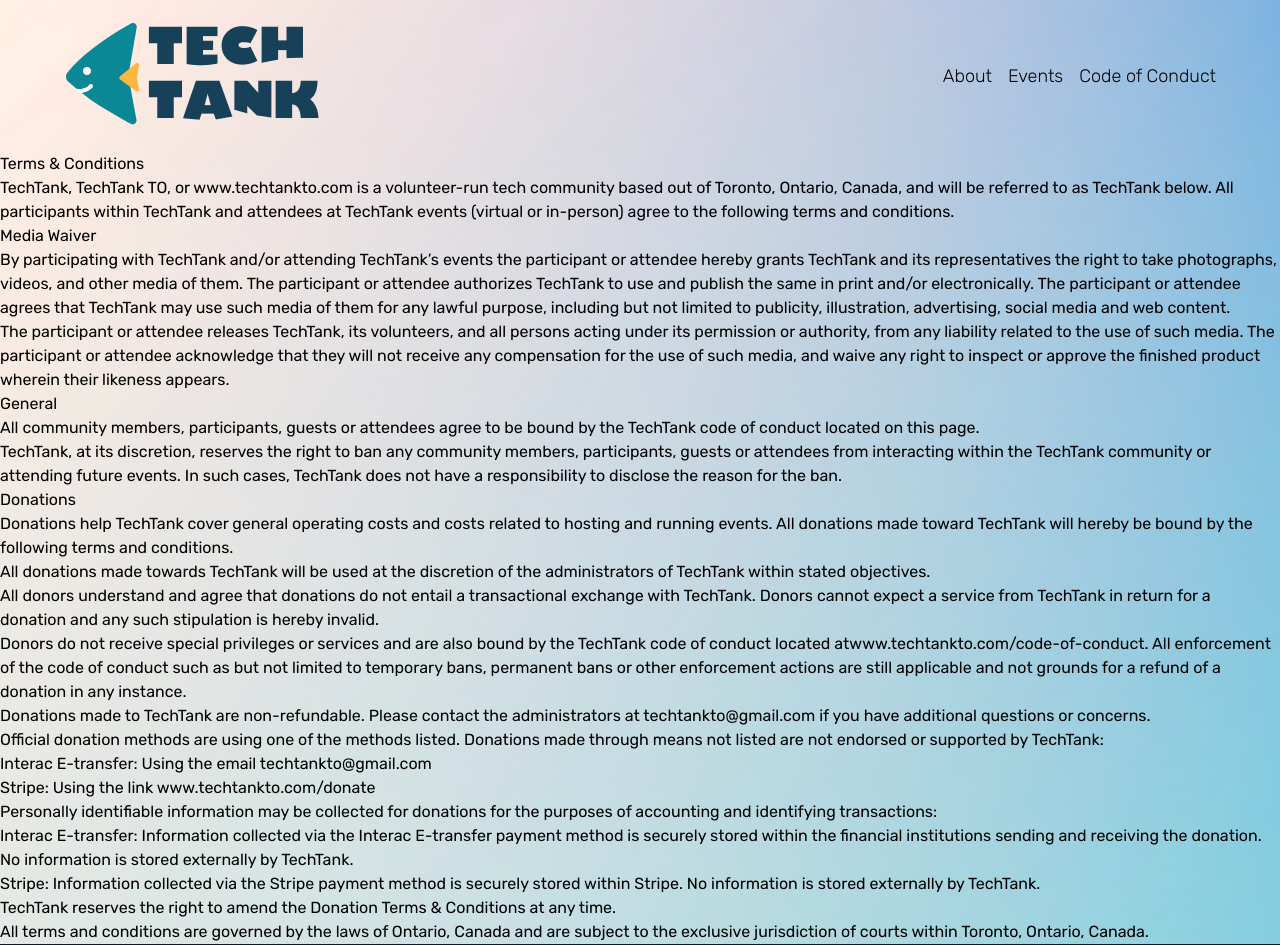
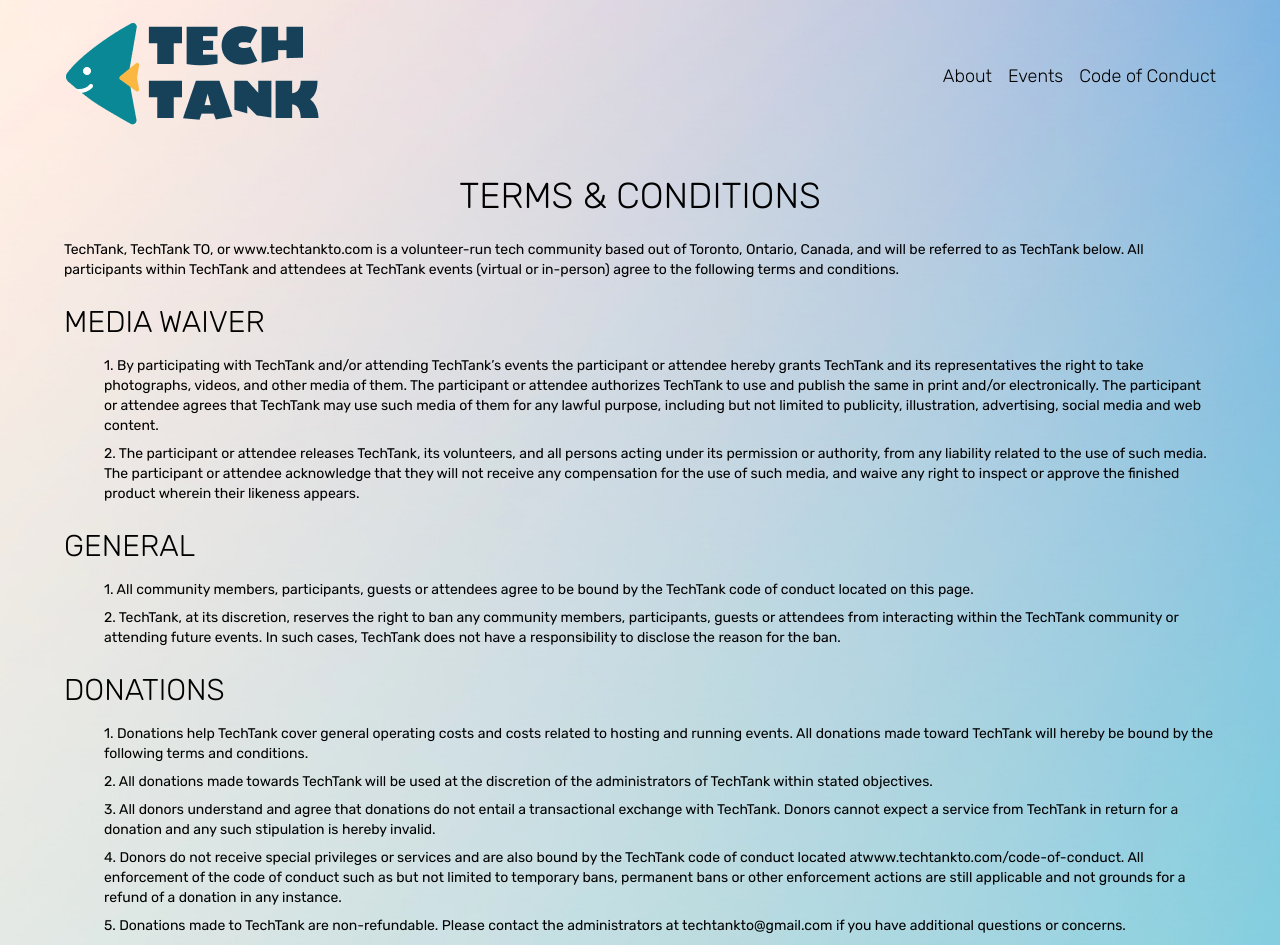
Before and after one commit to tech-tankorg/techtank-site, a Next.js app: page /terms-conditions in a window 1280 px wide. Shown: the top 945 px of the page. Built offline with nearby package versions, Linux system fonts and the light colour scheme.

Commit message:
styled TnC page

```diff
--- a/app/terms-conditions/page.tsx
+++ b/app/terms-conditions/page.tsx
@@ -1,10 +1,13 @@
 import { INTERNAL_LINKS } from "@/utils/constants/navigation";
 import Link from "next/link";
+import { twMerge } from "tailwind-merge";
 
 export default function TermsConditionsPage() {
   return (
     <main>
-      <h1>Terms & Conditions</h1>
+      <section
+        className={twMerge(Styles.wrapper, Styles.codeOfConduct, "pb-6")}>
+        <h2 className="text-center text-5xl p-3 m-3 uppercase font-light">Terms & Conditions</h2>
         <p>
           TechTank, TechTank TO, or{" "}
           <Link href="https://www.techtankto.com" target="_blank">
@@ -15,59 +18,56 @@
           TechTank and attendees at TechTank events (virtual or in-person) agree
           to the following terms and conditions.
         </p>
-      <h2>Media Waiver</h2>
+        <div className="my-6">
+          <h3 className="text-3xl uppercase font-light pb-2">Media Waiver</h3>
           <ol>
-        <li>
-          By participating with TechTank and/or attending TechTank’s events the
+            <li className="my-2 ml-10">
+              <span>1. </span>By participating with TechTank and/or attending TechTank’s events the
               participant or attendee hereby grants TechTank and its representatives
-          the right to take photographs, videos, and other media of them. The
-          participant or attendee authorizes TechTank to use and publish the
-          same in print and/or electronically. The participant or attendee
-          agrees that TechTank may use such media of them for any lawful
-          purpose, including but not limited to publicity, illustration,
-          advertising, social media and web content.
+              the right to take photographs, videos, and other media of them. The participant or attendee authorizes TechTank to use and publish the same in print and/or electronically. The participant or attendee agrees that TechTank may use such media of them for any lawful purpose, including but not limited to publicity, illustration, advertising, social media and web content.
             </li>
-        <li>
-          The participant or attendee releases TechTank, its volunteers, and all
-          persons acting under its permission or authority, from any liability
-          related to the use of such media. The participant or attendee
-          acknowledge that they will not receive any compensation for the use of
-          such media, and waive any right to inspect or approve the finished
-          product wherein their likeness appears.
+            <li className="my-2 ml-10">
+              <span>2. </span>The participant or attendee releases TechTank, its volunteers, and all persons acting under its permission or authority, from any liability related to the use of such media. The participant or attendee acknowledge that they will not receive any compensation for the use of
+              such media, and waive any right to inspect or approve the finished product wherein their likeness appears.
             </li>
           </ol>
-      <h2>General</h2>
+        </div>
+        <div className="my-6">
+          <h3 className="text-3xl uppercase font-light pb-2">General</h3>
           <ol>
-        <li>
-          All community members, participants, guests or attendees agree to be
+            <li className="my-2 ml-10">
+              <span>1. </span>All community members, participants, guests or attendees agree to be
               bound by the TechTank code of conduct located on this page.
             </li>
-        <li>
-          TechTank, at its discretion, reserves the right to ban any community
+            <li className="my-2 ml-10">
+              <span>2. </span>TechTank, at its discretion, reserves the right to ban any community
               members, participants, guests or attendees from interacting within the
               TechTank community or attending future events. In such cases, TechTank
               does not have a responsibility to disclose the reason for the ban.
             </li>
           </ol>
-      <h2>Donations</h2>
+        </div>
+        <div className="my-6">
+          <h3 className="text-3xl uppercase font-light pb-2">Donations</h3>
+
           <ol>
-        <li>
-          Donations help TechTank cover general operating costs and costs
+            <li className="my-2 ml-10">
+              <span>1. </span>Donations help TechTank cover general operating costs and costs
               related to hosting and running events. All donations made toward
               TechTank will hereby be bound by the following terms and conditions.
             </li>
-        <li>
-          All donations made towards TechTank will be used at the discretion of
+            <li className="my-2 ml-10">
+              <span>2. </span>All donations made towards TechTank will be used at the discretion of
               the administrators of TechTank within stated objectives.
             </li>
-        <li>
-          All donors understand and agree that donations do not entail a
+            <li className="my-2 ml-10">
+              <span>3. </span>All donors understand and agree that donations do not entail a
               transactional exchange with TechTank. Donors cannot expect a service
               from TechTank in return for a donation and any such stipulation is
               hereby invalid.
             </li>
-        <li>
-          Donors do not receive special privileges or services and are also
+            <li className="my-2 ml-10">
+              <span>4. </span>Donors do not receive special privileges or services and are also
               bound by the TechTank code of conduct located at
               <Link href={INTERNAL_LINKS.CODE_OF_CONDUCT} target="_blank">
                 www.techtankto.com/code-of-conduct
@@ -76,14 +76,14 @@
               temporary bans, permanent bans or other enforcement actions are still
               applicable and not grounds for a refund of a donation in any instance.
             </li>
-        <li>
-          Donations made to TechTank are non-refundable. Please contact the
+            <li className="my-2 ml-10">
+              <span>5. </span>Donations made to TechTank are non-refundable. Please contact the
               administrators at{" "}
               <Link href="mailto:techtankto@gmail.com">techtankto@gmail.com</Link>{" "}
               if you have additional questions or concerns.
             </li>
-        <li>
-          Official donation methods are using one of the methods listed.
+            <li className="my-2 ml-10">
+              <span>6. </span>Official donation methods are using one of the methods listed.
               Donations made through means not listed are not endorsed or supported
               by TechTank:
               <p>Interac E-transfer: Using the email techtankto@gmail.com</p>
@@ -94,8 +94,8 @@
                 </Link>
               </p>
             </li>
-        <li>
-          Personally identifiable information may be collected for donations for
+            <li className="my-2 ml-10">
+              <span>7. </span>Personally identifiable information may be collected for donations for
               the purposes of accounting and identifying transactions:
               <p>
                 Interac E-transfer: Information collected via the Interac E-transfer
@@ -109,16 +109,24 @@
                 by TechTank.
               </p>
             </li>
-        <li>
-          TechTank reserves the right to amend the Donation Terms & Conditions
+            <li className="my-2 ml-10">
+              <span>8. </span>TechTank reserves the right to amend the Donation Terms & Conditions
               at any time.
             </li>
           </ol>
+        </div>
         <p>
           All terms and conditions are governed by the laws of Ontario, Canada and
           are subject to the exclusive jurisdiction of courts within Toronto,
           Ontario, Canada.
         </p>
+
+      </section>
     </main>
   );
 }
+
+const Styles = {
+  wrapper: "max-w-[1440px] w-[90%] m-auto",
+  codeOfConduct: "[&_p]:text-sm [&_li]:text-sm [&_h2]:text-4xl [&_h4]:text-2xl",
+};
```
Lines whose indentation alone changed are shown as unchanged.
